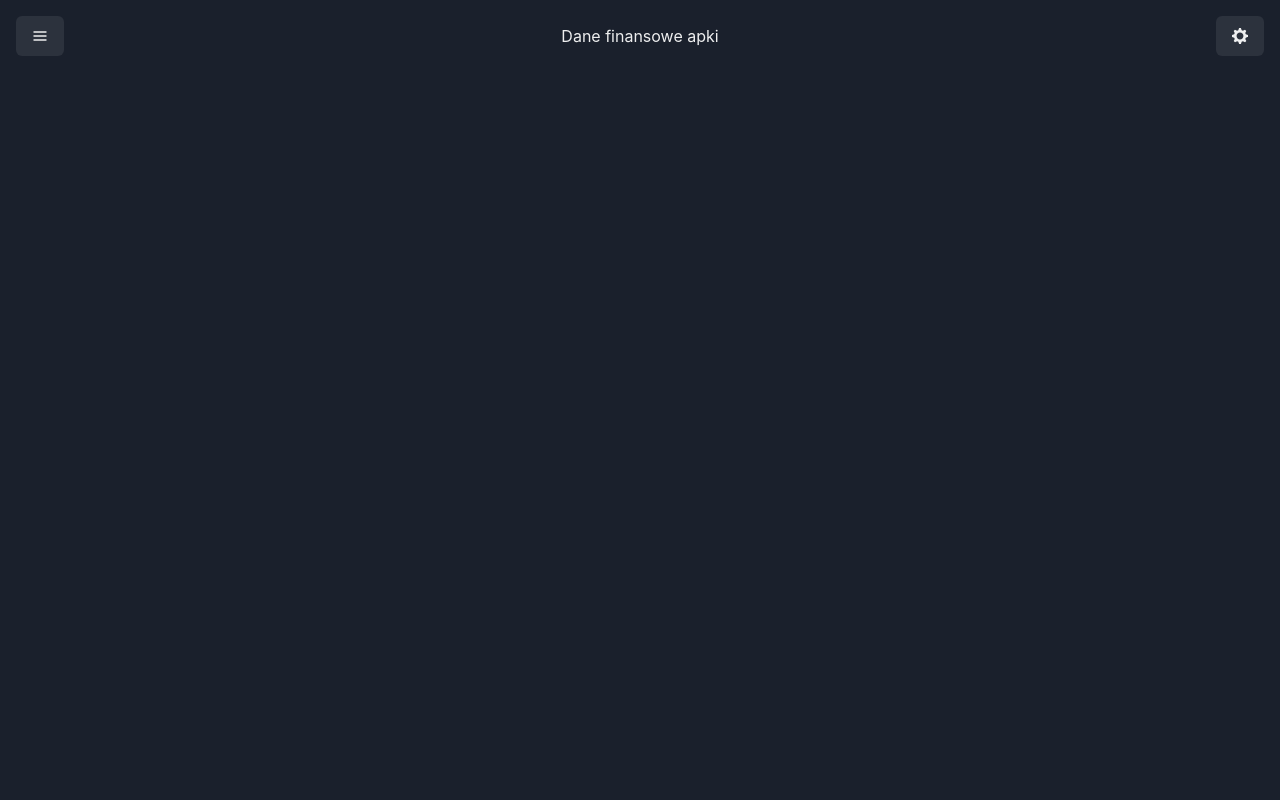
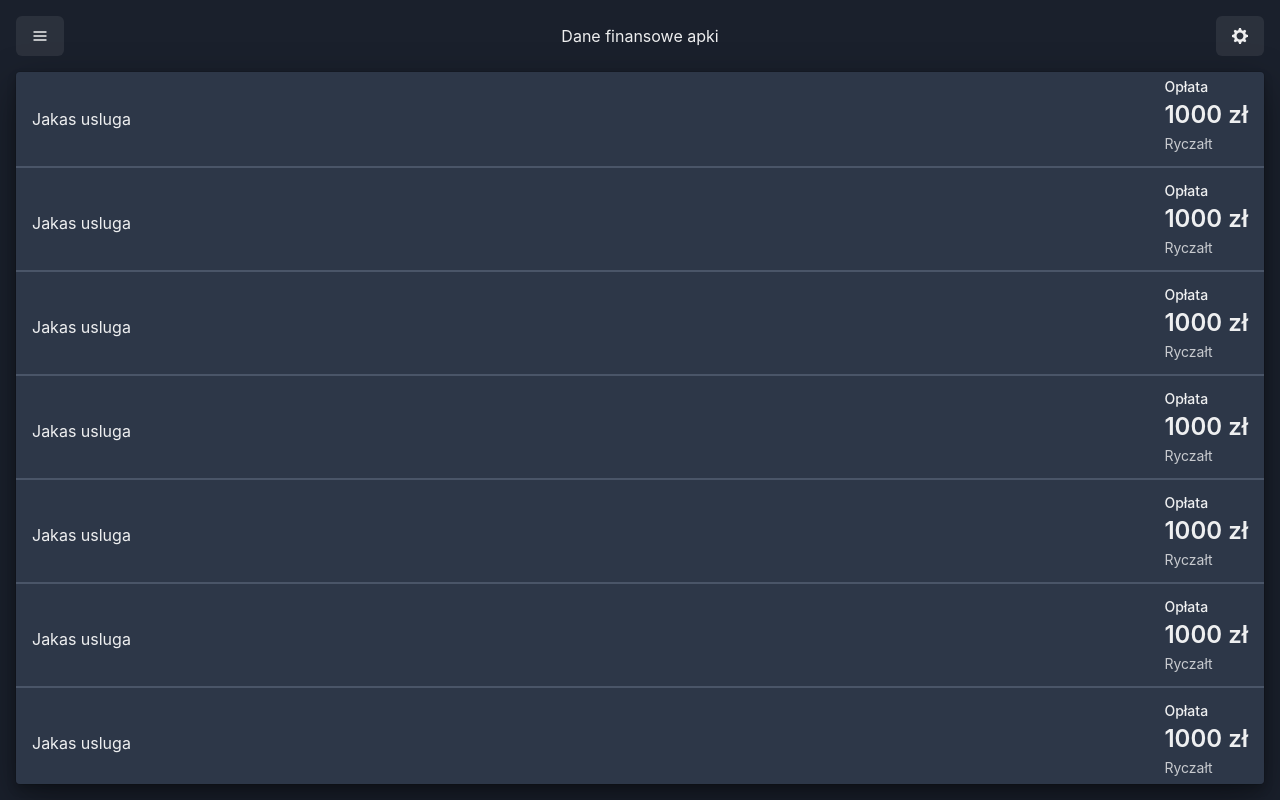
Before and after one commit to goodideagiver/mobilo-app, a React (Vite) app: page / in a window 1280 px wide. Built offline with nearby package versions, Linux system fonts and the light colour scheme.

Commit message:
Feat: add ui for service list

```diff
--- a/src/App.tsx
+++ b/src/App.tsx
@@ -1,4 +1,4 @@
-import { Button } from '@chakra-ui/react'
+import { Button, StatHelpText, StatNumber } from '@chakra-ui/react'
 
 import {
   Box,
@@ -12,6 +12,8 @@ import {
   Flex,
   Spacer,
   Stack,
+  Stat,
+  StatLabel,
   Text,
 } from '@chakra-ui/react'
 
@@ -24,10 +26,10 @@ const App = () => {
 
   const optionsBeforeRepair = ['Holowanie z miejsca awarii', 'Auto zastępcze', 'Dojazd do miejsca awarii']
 
-  const optionsAfterRepair = ['Bonus za naprawę na miejscu', 'Odwiezienie < 50 km']
+  const optionsAfterRepair = ['Bonus za naprawę na miejscu', 'Odwiezienie < 50 km', 'Opłata za dokumentację']
 
   const appHeader = (
-    <Flex align="center" padding={'16px'} gap="">
+    <Flex align="center">
       <Button onClick={() => setDrawerOpen(true)}>
         <HamburgerIcon />
       </Button>
@@ -40,6 +42,23 @@ const App = () => {
     </Flex>
   )
 
+  const singleService = (
+    <Flex borderBottom="2px" borderColor="gray.600" p="1" px="4" align="center" justify="space-between" w="100%">
+      <Text flex="1 1 1">Jakas usluga</Text>
+      <Stat w="fit-content" flex="0 1 0">
+        <StatLabel>Opłata</StatLabel>
+        <StatNumber whiteSpace="nowrap">1000 zł</StatNumber>
+        <StatHelpText>Ryczałt</StatHelpText>
+      </Stat>
+    </Flex>
+  )
+
+  const appServiceList = (
+    <Stack overflowY="auto" shadow="dark-lg" rounded="base" flex="1" h="100%" bg="chakra-subtle-bg">
+      {Array.from({ length: 10 }).map(() => singleService)}
+    </Stack>
+  )
+
   const servicesDrawer = (
     <Drawer isOpen={drawerOpen} placement="left" onClose={() => setDrawerOpen(false)}>
       <DrawerOverlay />
@@ -48,7 +67,7 @@ const App = () => {
         <DrawerHeader>Wybierz usługę mobilności</DrawerHeader>
 
         <DrawerBody>
-          <Stack align={'center'}>
+          <Stack align={'center'} h="100%">
             <Text>Usługi przed naprawą</Text>
             {optionsBeforeRepair.map((option) => (
               <Button width="100%" key={option} placeholder={option}>
@@ -75,10 +94,11 @@ const App = () => {
   )
 
   return (
-    <>
+    <Stack overflow="hidden" padding="4" gap="16px" h="100vh">
       {appHeader}
+      {appServiceList}
       {servicesDrawer}
-    </>
+    </Stack>
   )
 }
 
```
